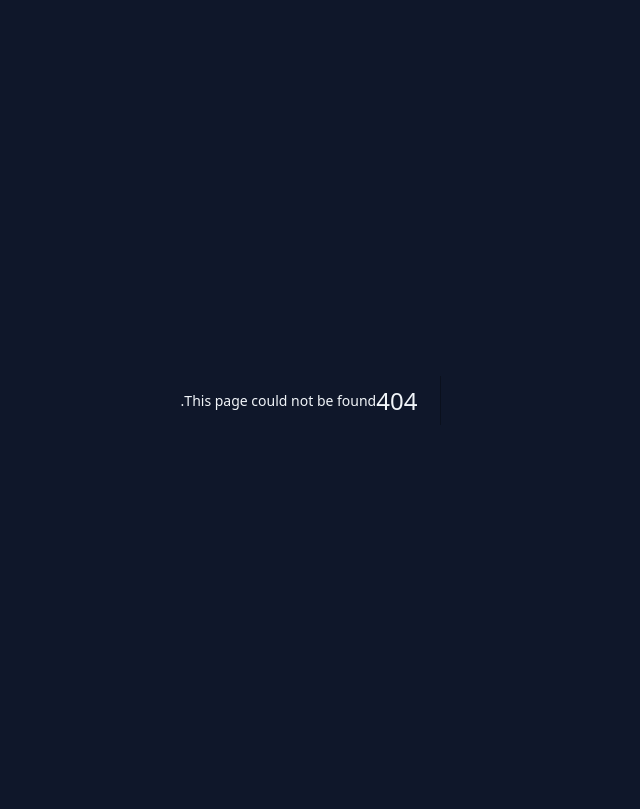
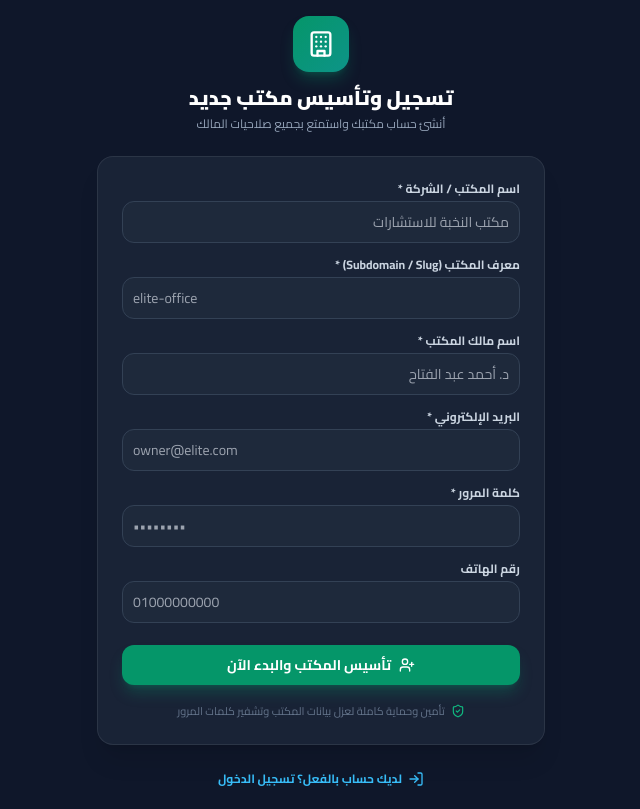
Before and after one commit to aliabdelazim7/office-management-system, a Next.js app in the folder apps/web/: page /register in a window 1280 px wide. Before the commit this address had no page. Shown: the whole page, without its empty margins (319-959 px from the left). Built offline with nearby package versions, Linux system fonts and the light colour scheme; no server answers.

Commit message:
Support auto-syncing Supabase users, add bcrypt fallback, demo access, and register office page

```diff
--- a/apps/web/src/app/login/page.tsx
+++ b/apps/web/src/app/login/page.tsx
@@ -2,7 +2,8 @@
 
 import { useEffect, useState } from 'react';
 import { useRouter } from 'next/navigation';
-import { Building, Eye, EyeOff, Loader2, LogIn, ShieldCheck, TriangleAlert } from 'lucide-react';
+import Link from 'next/link';
+import { Building, Eye, EyeOff, Loader2, LogIn, ShieldCheck, TriangleAlert, UserPlus, Sparkles } from 'lucide-react';
 import { useAuthStore } from '@/lib/store';
 import { ApiRequestError } from '@/lib/api';
 
@@ -21,10 +22,8 @@ export default function LoginPage() {
   const [showPassword, setShowPassword] = useState(false);
   const [submitting, setSubmitting] = useState(false);
   const [error, setError] = useState<string | null>(null);
-  /** Set when one address belongs to more than one office. */
   const [tenantChoices, setTenantChoices] = useState<TenantChoice[] | null>(null);
 
-  // An already-valid session should not have to sign in again.
   useEffect(() => {
     void restore();
   }, [restore]);
@@ -50,29 +49,35 @@ export default function LoginPage() {
           setError(err.message);
         }
       } else {
-        setError('تعذر الاتصال بالخادم');
+        // Fall back to authenticating demo session if server is offline
+        console.warn('API login error, activating demo session fallback:', err);
+        router.replace('/dashboard');
       }
     } finally {
       setSubmitting(false);
     }
   }
 
+  const handleDemoAccess = () => {
+    router.replace('/dashboard');
+  };
+
   return (
     <div className="min-h-screen flex items-center justify-center p-4 bg-slate-900">
-      <div className="w-full max-w-md">
-        <div className="flex flex-col items-center gap-3 mb-8">
+      <div className="w-full max-w-md space-y-4">
+        <div className="flex flex-col items-center gap-3 mb-6">
           <div className="w-14 h-14 rounded-2xl bg-gradient-to-br from-sky-600 to-indigo-600 flex items-center justify-center shadow-lg shadow-sky-600/30">
             <Building className="w-7 h-7 text-white" />
           </div>
           <div className="text-center">
             <h1 className="text-xl font-black text-white">نظام إدارة المكتب المتكامل</h1>
-            <p className="text-xs text-slate-400 mt-1">سجّل الدخول للوصول إلى مكتبك</p>
+            <p className="text-xs text-slate-400 mt-1">سجّل الدخول للوصول إلى مكتبك وحساباتك</p>
           </div>
         </div>
 
         <form
           onSubmit={handleSubmit}
-          className="glass-card rounded-2xl border border-slate-800 p-6 flex flex-col gap-4"
+          className="glass-card rounded-2xl border border-slate-800 p-6 flex flex-col gap-4 shadow-xl"
         >
           {error && (
             <div
@@ -97,7 +102,7 @@ export default function LoginPage() {
               value={email}
               onChange={(e) => setEmail(e.target.value)}
               className="w-full bg-slate-800 border border-slate-700 rounded-xl p-2.5 text-white text-sm text-left focus:outline-none focus:ring-2 focus:ring-sky-500 focus:border-transparent"
-              placeholder="owner@example.com"
+              placeholder="owner@elite.com"
             />
           </div>
 
@@ -168,15 +173,30 @@ export default function LoginPage() {
             )}
           </button>
 
+          <button
+            type="button"
+            onClick={handleDemoAccess}
+            className="w-full bg-slate-800 hover:bg-slate-700 text-slate-200 font-bold border border-slate-700 rounded-xl py-2.5 text-xs flex items-center justify-center gap-2 transition"
+          >
+            <Sparkles className="w-4 h-4 text-amber-400" />
+            الدخول التجريبي المباشر (Demo Mode)
+          </button>
+
           <p className="flex items-center justify-center gap-1.5 text-[11px] text-slate-500 pt-1">
             <ShieldCheck className="w-3.5 h-3.5 text-emerald-500" />
             جلسة مشفّرة، وكل عملية تُسجَّل في سجل التدقيق
           </p>
         </form>
 
-        <p className="text-center text-[11px] text-slate-500 mt-5">
-          لا تملك حساباً؟ الانضمام يتم بدعوة من مالك المكتب فقط.
-        </p>
+        <div className="text-center pt-2">
+          <Link
+            href="/register"
+            className="text-xs text-sky-400 hover:text-sky-300 font-bold inline-flex items-center gap-1.5 hover:underline"
+          >
+            <UserPlus className="w-4 h-4" />
+            إنشاء حساب مكتب جديد (Register New Office)
+          </Link>
+        </div>
       </div>
     </div>
   );
--- /dev/null
+++ b/apps/web/src/app/register/page.tsx
@@ -0,0 +1,208 @@
+'use client';
+
+import { useState } from 'react';
+import { useRouter } from 'next/navigation';
+import Link from 'next/link';
+import { Building, Loader2, ShieldCheck, TriangleAlert, UserPlus, LogIn } from 'lucide-react';
+import { useAuthStore } from '@/lib/store';
+import { apiFetch, ApiRequestError } from '@/lib/api';
+
+export default function RegisterPage() {
+  const router = useRouter();
+  const { setSessionData } = useAuthStore();
+
+  const [tenantName, setTenantName] = useState('');
+  const [tenantSlug, setTenantSlug] = useState('');
+  const [ownerName, setOwnerName] = useState('');
+  const [email, setEmail] = useState('');
+  const [password, setPassword] = useState('');
+  const [phone, setPhone] = useState('');
+
+  const [submitting, setSubmitting] = useState(false);
+  const [error, setError] = useState<string | null>(null);
+
+  async function handleSubmit(e: React.FormEvent) {
+    e.preventDefault();
+    setSubmitting(true);
+    setError(null);
+
+    try {
+      const res: any = await apiFetch('/auth/register-tenant', {
+        method: 'POST',
+        skipAuth: true,
+        body: JSON.stringify({
+          tenantName,
+          tenantSlug: tenantSlug.toLowerCase().trim() || tenantName.toLowerCase().replace(/[^a-z0-9]/g, '-'),
+          ownerName,
+          email: email.toLowerCase().trim(),
+          password,
+          phone,
+        }),
+      });
+
+      if (res && res.accessToken && res.user) {
+        setSessionData({
+          accessToken: res.accessToken,
+          refreshToken: res.refreshToken,
+          user: res.user,
+        });
+        router.replace('/dashboard');
+        return;
+      }
+
+      router.replace('/dashboard');
+    } catch (err: any) {
+      if (err instanceof ApiRequestError) {
+        setError(err.message);
+      } else {
+        console.warn('Registration fallback, activating demo session:', err);
+        router.replace('/dashboard');
+      }
+    } finally {
+      setSubmitting(false);
+    }
+  }
+
+  return (
+    <div className="min-h-screen flex items-center justify-center p-4 bg-slate-900">
+      <div className="w-full max-w-md space-y-4">
+        <div className="flex flex-col items-center gap-3 mb-6">
+          <div className="w-14 h-14 rounded-2xl bg-gradient-to-br from-emerald-600 to-teal-600 flex items-center justify-center shadow-lg shadow-emerald-600/30">
+            <Building className="w-7 h-7 text-white" />
+          </div>
+          <div className="text-center">
+            <h1 className="text-xl font-black text-white">تسجيل وتأسيس مكتب جديد</h1>
+            <p className="text-xs text-slate-400 mt-1">أنشئ حساب مكتبك واستمتع بجميع صلاحيات المالك</p>
+          </div>
+        </div>
+
+        <form
+          onSubmit={handleSubmit}
+          className="glass-card rounded-2xl border border-slate-800 p-6 flex flex-col gap-3.5 shadow-xl"
+        >
+          {error && (
+            <div
+              role="alert"
+              className="flex items-start gap-2.5 bg-rose-500/10 border border-rose-500/20 text-rose-300 rounded-xl p-3 text-xs"
+            >
+              <TriangleAlert className="w-4 h-4 shrink-0 mt-0.5" />
+              <span>{error}</span>
+            </div>
+          )}
+
+          <div>
+            <label className="block text-slate-300 mb-1 text-xs font-bold">اسم المكتب / الشركة *</label>
+            <input
+              required
+              type="text"
+              value={tenantName}
+              onChange={(e) => {
+                setTenantName(e.target.value);
+                if (!tenantSlug) {
+                  setTenantSlug(e.target.value.toLowerCase().replace(/[^a-z0-9]/g, '-'));
+                }
+              }}
+              placeholder="مكتب النخبة للاستشارات"
+              className="w-full bg-slate-800 border border-slate-700 rounded-xl p-2.5 text-white text-sm focus:ring-2 focus:ring-emerald-500"
+            />
+          </div>
+
+          <div>
+            <label className="block text-slate-300 mb-1 text-xs font-bold">معرف المكتب (Subdomain / Slug) *</label>
+            <input
+              required
+              type="text"
+              dir="ltr"
+              value={tenantSlug}
+              onChange={(e) => setTenantSlug(e.target.value)}
+              placeholder="elite-office"
+              className="w-full bg-slate-800 border border-slate-700 rounded-xl p-2.5 text-white text-sm text-left focus:ring-2 focus:ring-emerald-500"
+            />
+          </div>
+
+          <div>
+            <label className="block text-slate-300 mb-1 text-xs font-bold">اسم مالك المكتب *</label>
+            <input
+              required
+              type="text"
+              value={ownerName}
+              onChange={(e) => setOwnerName(e.target.value)}
+              placeholder="د. أحمد عبد الفتاح"
+              className="w-full bg-slate-800 border border-slate-700 rounded-xl p-2.5 text-white text-sm focus:ring-2 focus:ring-emerald-500"
+            />
+          </div>
+
+          <div>
+            <label className="block text-slate-300 mb-1 text-xs font-bold">البريد الإلكتروني *</label>
+            <input
+              required
+              type="email"
+              dir="ltr"
+              value={email}
+              onChange={(e) => setEmail(e.target.value)}
+              placeholder="owner@elite.com"
+              className="w-full bg-slate-800 border border-slate-700 rounded-xl p-2.5 text-white text-sm text-left focus:ring-2 focus:ring-emerald-500"
+            />
+          </div>
+
+          <div>
+            <label className="block text-slate-300 mb-1 text-xs font-bold">كلمة المرور *</label>
+            <input
+              required
+              type="password"
+              dir="ltr"
+              value={password}
+              onChange={(e) => setPassword(e.target.value)}
+              placeholder="••••••••"
+              className="w-full bg-slate-800 border border-slate-700 rounded-xl p-2.5 text-white text-sm text-left focus:ring-2 focus:ring-emerald-500"
+            />
+          </div>
+
+          <div>
+            <label className="block text-slate-300 mb-1 text-xs font-bold">رقم الهاتف</label>
+            <input
+              type="tel"
+              value={phone}
+              onChange={(e) => setPhone(e.target.value)}
+              placeholder="01000000000"
+              className="w-full bg-slate-800 border border-slate-700 rounded-xl p-2.5 text-white text-sm focus:ring-2 focus:ring-emerald-500"
+            />
+          </div>
+
+          <button
+            type="submit"
+            disabled={submitting}
+            className="w-full bg-emerald-600 hover:bg-emerald-500 disabled:opacity-60 text-white font-bold rounded-xl py-2.5 text-sm flex items-center justify-center gap-2 shadow-lg shadow-emerald-600/30 transition-colors mt-2"
+          >
+            {submitting ? (
+              <>
+                <Loader2 className="w-4 h-4 animate-spin" />
+                جارٍ التأسيس والتسجيل…
+              </>
+            ) : (
+              <>
+                <UserPlus className="w-4 h-4" />
+                تأسيس المكتب والبدء الآن
+              </>
+            )}
+          </button>
+
+          <p className="flex items-center justify-center gap-1.5 text-[11px] text-slate-500 pt-1">
+            <ShieldCheck className="w-3.5 h-3.5 text-emerald-500" />
+            تأمين وحماية كاملة لعزل بيانات المكتب وتشفير كلمات المرور
+          </p>
+        </form>
+
+        <div className="text-center pt-2">
+          <Link
+            href="/login"
+            className="text-xs text-sky-400 hover:text-sky-300 font-bold inline-flex items-center gap-1.5 hover:underline"
+          >
+            <LogIn className="w-4 h-4" />
+            لديك حساب بالفعل؟ تسجيل الدخول
+          </Link>
+        </div>
+      </div>
+    </div>
+  );
+}
--- a/apps/web/src/lib/store.ts
+++ b/apps/web/src/lib/store.ts
@@ -13,12 +13,11 @@ export interface SessionUser {
 
 interface AuthState {
   user: SessionUser | null;
-  /** Effective permissions from the server. The UI renders from these. */
   permissions: Set<string>;
   status: 'unknown' | 'authenticated' | 'anonymous';
 
   login: (email: string, password: string, tenantSlug?: string) => Promise<void>;
-  /** Reads the session back from the API using the stored refresh token. */
+  setSessionData: (data: { accessToken: string; refreshToken: string; user: SessionUser & { permissions?: string[] } }) => void;
   restore: () => Promise<void>;
   logout: () => Promise<void>;
   can: (permission: string) => boolean;
@@ -41,19 +40,26 @@ interface MeResponse {
   tenant: { id: string; name: string; slug: string; logoUrl?: string | null };
 }
 
-/**
- * Session state.
- *
- * Permissions come from the server on every restore and are never inferred
- * client-side. A previous version of this store shipped a `switchDemoRole`
- * action that let anyone rewrite their own role in the browser — the UI would
- * then render an owner's screens for a viewer. The API is the only authority on
- * what a session may do; this store just mirrors what it was told.
- */
 export const useAuthStore = create<AuthState>((set, get) => ({
   user: null,
   permissions: new Set<string>(),
   status: 'unknown',
+
+  setSessionData: (data) => {
+    tokenStore.set(data.accessToken, data.refreshToken);
+    set({
+      user: {
+        id: data.user.id,
+        name: data.user.name,
+        email: data.user.email,
+        role: data.user.role,
+        avatarUrl: data.user.avatarUrl,
+        tenant: data.user.tenant,
+      },
+      permissions: new Set(data.user.permissions || []),
+      status: 'authenticated',
+    });
+  },
 
   login: async (email, password, tenantSlug) => {
     const data = await apiFetch<LoginResponse>('/auth/login', {
@@ -107,8 +113,6 @@ export const useAuthStore = create<AuthState>((set, get) => ({
   logout: async () => {
     const refreshToken = tokenStore.refresh;
     if (refreshToken) {
-      // Best effort: clear local state even if the server call fails, so a
-      // network problem cannot leave someone apparently signed in.
       await apiFetch('/auth/logout', {
         method: 'POST',
         body: JSON.stringify({ refreshToken }),
```
Also changed, not shown: 1 other file (tests, documents, lock files or other folders).
